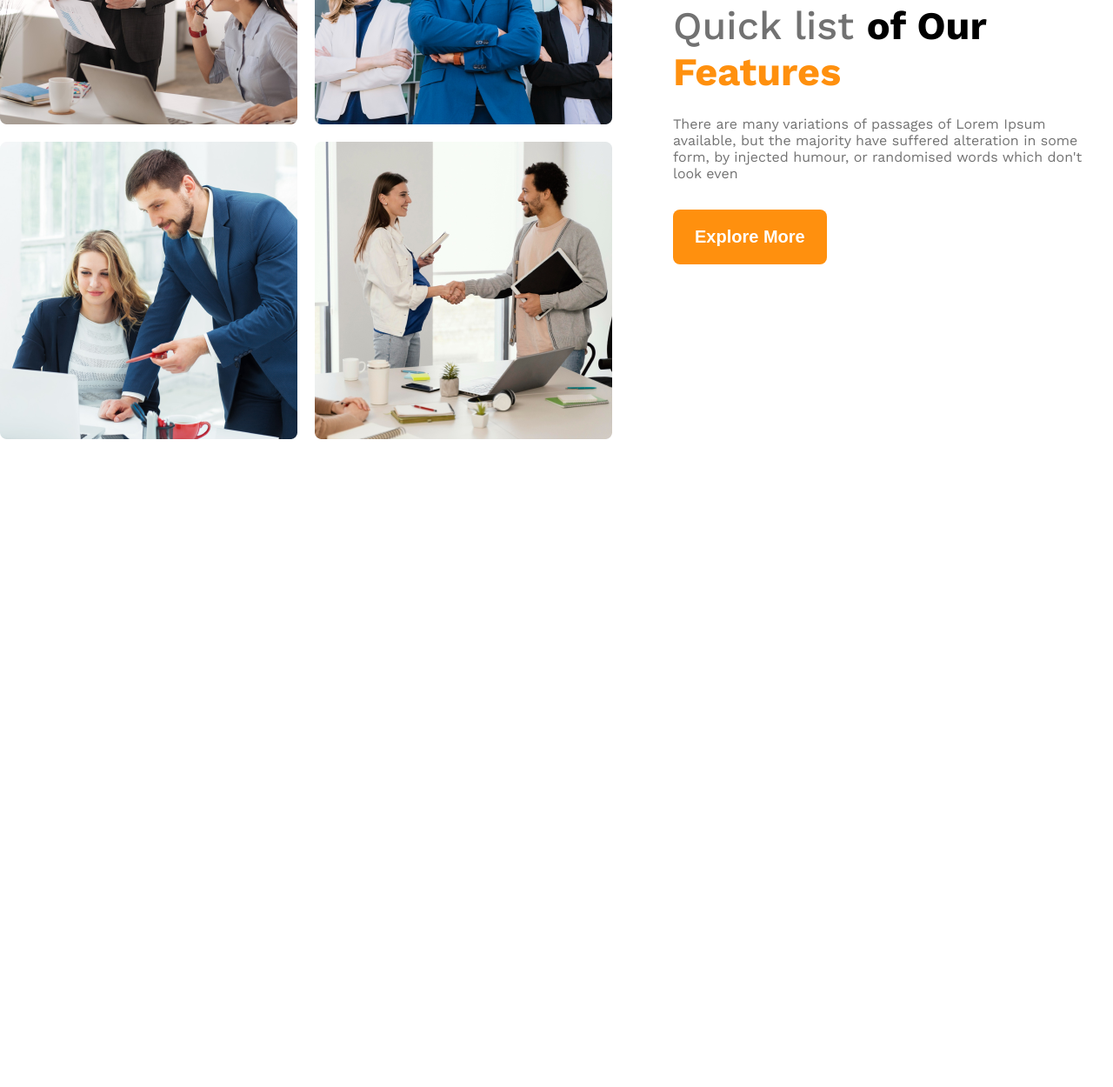
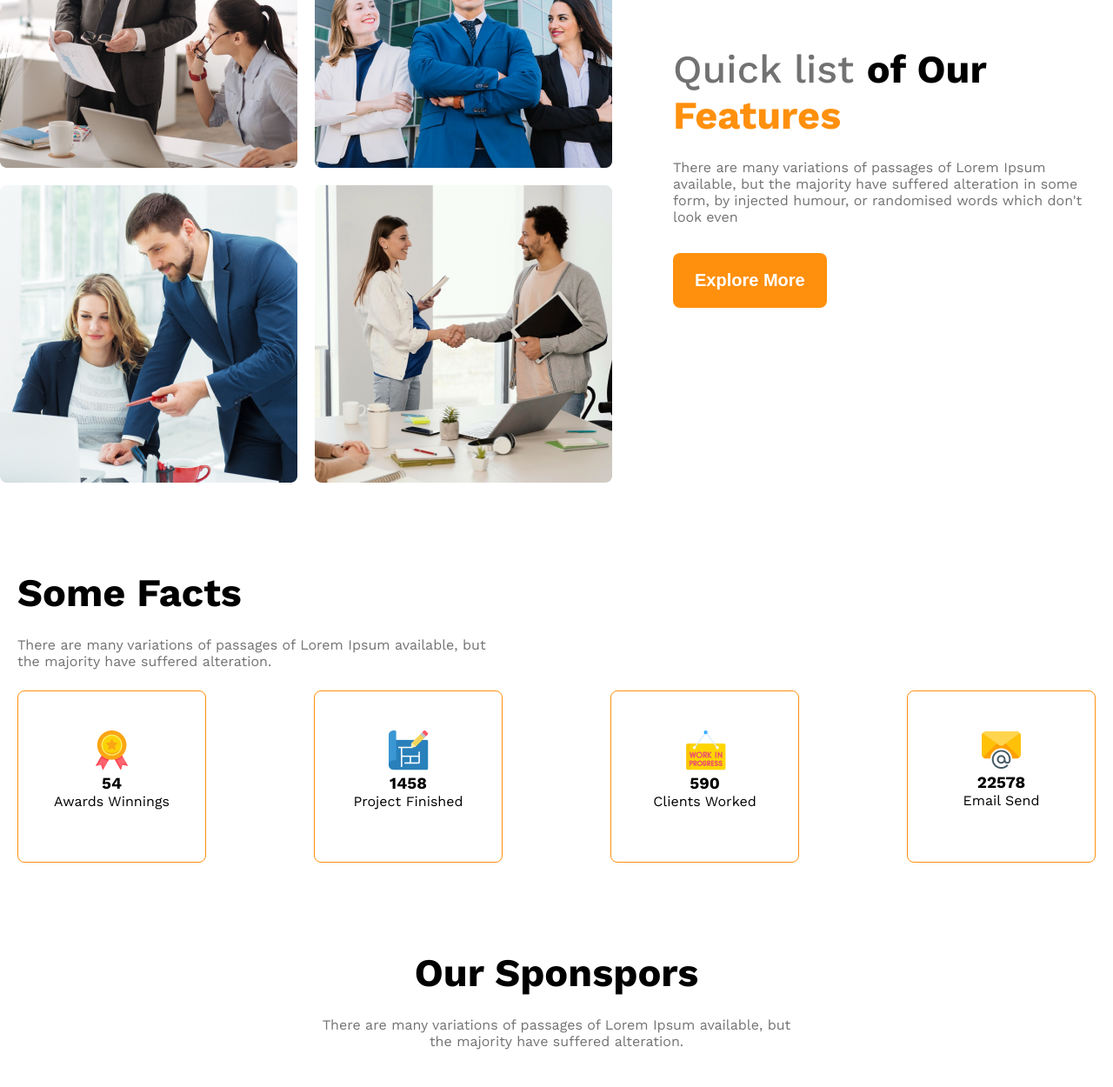
Before and after one commit to Zahidul8/g3-architects-website, a plain HTML site: page index.html in a window 1280 px wide. Shown: the part 1550-2800 px from the top of the page at 87% size. Before the commit the page ends 2055 px from the top, so only its background shows below. Drawn offline with nearby package versions, Linux system fonts and the light colour scheme.

Commit message:
some facts, icon-project and sponsors section created and adding to the repository

```diff
--- a/index.html
+++ b/index.html
@@ -47,6 +47,55 @@
                 <a href=""><button class="primary-btn">Explore More</button></a>
             </div>
         </section>
+
+        <section class="love-enjoy-section">
+        </section>
+
+        <section class="some-facts">
+            <div class="facts">
+                <h3 class="facts-title section-title">Some Facts</h3>
+                <p class="facts-description dark-3">There are many variations of passages of Lorem Ipsum available, but the majority have suffered alteration.</p>
+            </div>
+
+            <div class="icon-project-container">
+                <div class="items">
+                    <img src="images/icons/ribon.png" alt="">
+                    <h3 class="numbers">54</h3>
+                    <p class="details">Awards Winnings</p>
+                </div>
+                <div class="items">
+                    <img src="images/icons/projects.png" alt="">
+                    <h3 class="numbers">1458</h3>
+                    <p class="details">Project Finished</p>
+                </div>
+                <div class="items">
+                    <img src="images/icons/customers.png" alt="">
+                    <h3 class="numbers">590</h3>
+                    <p class="details">Clients Worked</p>
+                </div>
+                <div class="items">
+                    <img src="images/icons/email.png" alt="">
+                    <h3 class="numbers">22578</h3>
+                    <p class="details">Email Send</p>
+                </div>
+            </div>
+        </section>
+        <section class="sponsors-section">
+            <div class="sponsors-content">
+                <h3 class="section-title">Our Sponspors</h3>
+                <p class="sponsors-description dark-3">There are many variations of passages of Lorem Ipsum available, but the majority have suffered alteration.</p>
+            </div>
+
+            <div class="sponsors-name">
+                <img src="images/sponsors/spotify.png" alt="" class="sponsors-items">
+                <img src="images/sponsors/amazon.png" alt="" class="sponsors-items">
+                <img src="images/sponsors/google.png" alt="" class="sponsors-items">
+                <img src="images/sponsors/telerama.png" alt="" class="sponsors-items">
+                <img src="images/sponsors/figma.png" alt="" class="sponsors-items">
+            </div>
+
+        </section>
+
     </main>
 </body>
 
--- a/styles/architect.css
+++ b/styles/architect.css
@@ -1,4 +1,3 @@
-
 @import url('https://fonts.googleapis.com/css2?family=Work+Sans:ital,wght@0,100..900;1,100..900&display=swap');
 
 * {
@@ -6,6 +5,7 @@
     padding: 0;
     box-sizing: border-box;
 }
+
 .work-sans-font {
     font-family: "Work Sans", sans-serif;
     font-optical-sizing: auto;
@@ -13,9 +13,15 @@
 }
 
 /* Shared styles  */
+.section-title {
+    font-size: 2.8125rem;
+    font-weight: 700;
+}
+
 .dark-1 {
     color: rgba(19, 19, 19, 1);
 }
+
 .dark-2 {
     color: rgba(66, 66, 66, 1);
 }
@@ -24,6 +30,7 @@
     color: rgba(114, 114, 114, 1);
 
 }
+
 .primary-color {
     color: rgba(255, 144, 14, 1);
 }
@@ -34,9 +41,10 @@
     border: none;
     border-radius: 8px;
     padding: 20px 25px;
-    font-size:1.25rem ;
+    font-size: 1.25rem;
     font-weight: 600;
 }
+
 /* Header styles  */
 .header {
     background-color: rgba(255, 144, 14, 0.1);
@@ -51,13 +59,15 @@
     justify-content: space-between;
     max-width: 1440px;
     margin: auto;
-    padding: 50px 0 0 0;
+    padding: 50px 10px;
 }
 
 .nav-title {
-    font-size:2.8125rem ;
+    font-size: 2.8125rem;
+    font-weight: 700;
 }
-.navbar ul  {
+
+.navbar ul {
     display: flex;
     gap: 60px;
 }
@@ -77,18 +87,22 @@
     max-width: 1440px;
     margin: 0 auto;
 }
+
 .banner-content {
     max-width: 862px;
     margin: 110px auto 50px;
     text-align: center;
 }
+
 .banner-title {
     font-size: 4rem;
     font-weight: 700;
 }
+
 .banner-description {
     margin: 32px 0;
 }
+
 .banner-image img {
     width: 100%;
 }
@@ -99,6 +113,7 @@ main {
     max-width: 1440px;
     margin: 0 auto;
 }
+
 main section {
     margin-top: 100px;
 }
@@ -109,8 +124,9 @@ main section {
     align-items: center;
     gap: 70px;
     max-width: 1350px;
-    margin:100px auto 0;
+    margin: 100px auto 0;
 }
+
 .grid-content {
     display: grid;
     grid-template-columns: repeat(2, 1fr);
@@ -118,63 +134,147 @@ main section {
 }
 
 .feature-title {
-    font-size:2.8125rem ;
+    font-size: 2.8125rem;
     font-weight: 700;
 }
+
 .font-medium {
     font-weight: 500;
 }
+
 .feature-description {
     margin: 24px 0 32px;
+}
+
+/* some facts style start */
+.some-facts {
+    max-width: 1350px;
+    margin: auto;
+    padding: 0 20px;
+}
+
+.facts-description {
+    margin: 24px 0;
+    max-width: 542px;
+}
+
+.items {
+    border: 1px solid #FF900E;
+    border-radius: 8px;
+    padding: 45px 40px 60px;
+    text-align: center;
+}
+
+.icon-project-container {
+    display: grid;
+    column-gap: 124px;
+    row-gap: 20px;
+
+    grid-template-columns: repeat(4, 1fr);
+}
+
+/* sponsors section start  */
+.sponsors-content {
+    text-align: center;
+    margin-bottom: 50px;
+}
+.sponsors-description {
+    max-width: 542px;
+    margin: auto;
+    margin-top: 24px;
+}
+.sponsors-name {
+    display: grid ;
+    grid-template-columns: repeat(5, 1fr);
+    justify-items: center;
+}
+.sponsors-items {
+    filter: grayscale(100%);
 }
 
 /* header responsive media querys  */
 
 /* small devices */
 @media screen and (max-width:576px) {
-    .navbar, .navbar ul,.grid-feature-container {
+
+    .navbar,
+    .navbar ul,
+    .grid-feature-container {
         flex-direction: column;
 
     }
-    .navbar, .navbar ul {
+
+    .navbar,
+    .navbar ul {
         gap: 10px;
     }
+
     .banner-content {
         margin: 50px auto 50px;
     }
+
     .banner-title {
         font-size: 3rem;
     }
+
     .banner-image {
-        padding:0 20px;
+        padding: 0 20px;
     }
+
     .feature-content {
         text-align: center;
         padding: 20px;
     }
+
     .feature-description {
         text-align: justify;
     }
+
     .grid-content {
         grid-template-columns: 1fr;
     }
+
+    .icon-project-container {
+        grid-template-columns: 1fr;
+
+    }
+    .some-facts {
+        text-align: center;
+    }
+    .sponsors-name {
+        grid-template-columns:1fr;
+        row-gap: 30px;
+    }
+
 }
 
 /* tablet devices */
 @media screen and (min-width:576px) and (max-width: 990px) {
+
     .navbar,
-    .grid-feature-container
-     {
+    .grid-feature-container {
         flex-direction: column;
     }
+
     .navbar {
         gap: 10px;
     }
+
     .feature-content {
         text-align: center;
         padding: 20px;
     }
+
     .feature-description {
         text-align: justify;
     }
+    .icon-project-container {
+        grid-template-columns: repeat(2, 1fr);
+        column-gap: 50px;
+
     }
+     .sponsors-name {
+        grid-template-columns:repeat(2, 1fr);
+        row-gap: 30px;
+    }
+}
```
Lines whose indentation alone changed are shown as unchanged.
